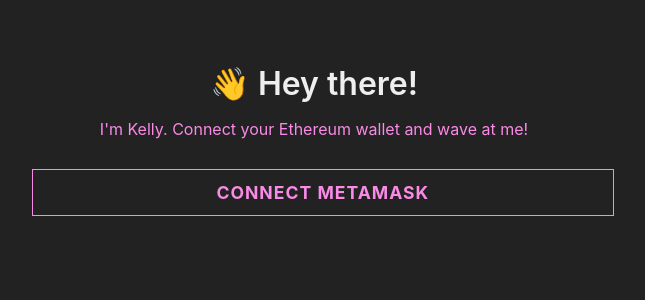
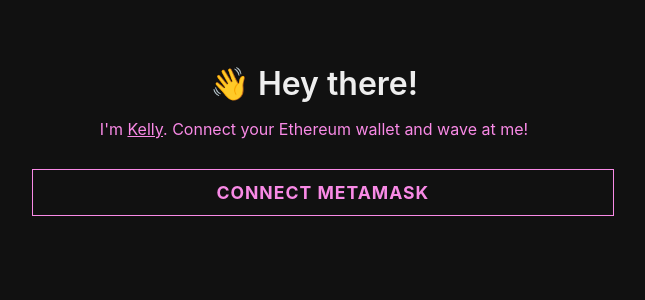
Before and after one commit to kellyk/waveportal, a React (Create React App) app: page / in a window 1280 px wide. Shown: the top 300 px of the page, without its empty margins (326-971 px from the left). Built offline with nearby package versions, Linux system fonts and the light colour scheme.

Commit message:
Sharper background

```diff
--- a/src/App.css
+++ b/src/App.css
@@ -1,5 +1,5 @@
 body {
-  background: #222;
+  background: #111;
   color: #eee;
 }
 
@@ -73,8 +73,13 @@
 }
 
 .wave {
+  background: #111;
   border: 1px solid rgb(104, 4, 87);
   padding: 1em 2em;
+}
+
+.wave:hover {
+  background: #21111e;
 }
 
 .waveAddress, .waveDate {
--- a/src/App.js
+++ b/src/App.js
@@ -190,7 +190,7 @@
         </div>
 
         <div className="bio">
-          I'm Kelly. Connect your Ethereum wallet and wave at me!
+          I'm <a style={{ textDecoration:"underline" }} href="https://twitter.com/kng">Kelly</a>. Connect your Ethereum wallet and wave at me!
         </div>
 
         { !currAccount ? renderConnectButton() : renderWaveForm() }
```
